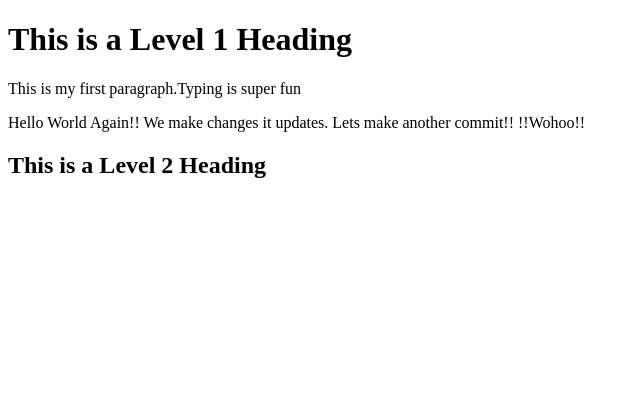
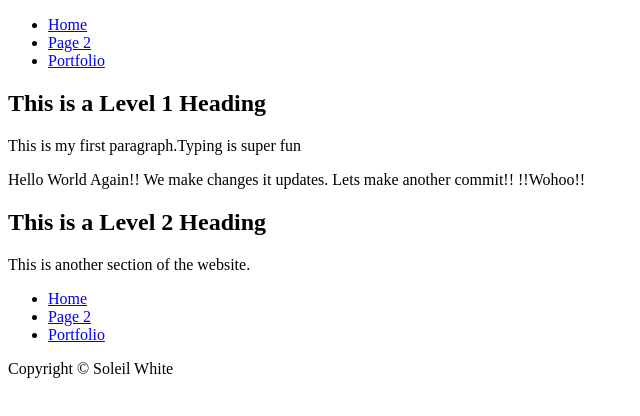
Before and after one commit to Soleilwhite/My-Second-Repository, a plain HTML site: page index.html in a window 1280 px wide. Shown: the whole page, without its empty margins (0-640 px from the left). Drawn offline with Linux system fonts and the light colour scheme.

Commit message:
Created new html files

```diff
--- a/index.html
+++ b/index.html
@@ -2,15 +2,42 @@
 <html lang="en-us">
   <head>
     <meta charset="utf-8" />
+    <meta name="viewport" content="width=device-width, initial-scale=1.0" />
     <title>My Super Amazing Website</title>
   </head>
   <body>
-    <h1>This is a Level 1 Heading</h1>
-    <p>This is my first paragraph.Typing is super fun</p>
-    <p>
-      Hello World Again!! We make changes it updates. Lets make another commit!!
-      !!Wohoo!!
-    </p>
-    <h2>This is a Level 2 Heading</h2>
+    <header>
+      <nav>
+        <ul>
+          <li><a href="index.html">Home</a></li>
+          <li><a href="page2.html">Page 2</a></li>
+          <li><a href="portfolio.html">Portfolio</a></li>
+        </ul>
+      </nav>
+    </header>
+    <main>
+      <section>
+        <h1>This is a Level 1 Heading</h1>
+        <p>This is my first paragraph.Typing is super fun</p>
+        <p>
+          Hello World Again!! We make changes it updates. Lets make another
+          commit!! !!Wohoo!!
+        </p>
+      </section>
+      <section>
+        <h2>This is a Level 2 Heading</h2>
+        <p>This is another section of the website.</p>
+      </section>
+    </main>
+    <footer>
+      <nav>
+        <ul>
+          <li><a href="index.html">Home</a></li>
+          <li><a href="page2.html">Page 2</a></li>
+          <li><a href="portfolio.html">Portfolio</a></li>
+        </ul>
+      </nav>
+      <p>Copyright &copy; Soleil White</p>
+    </footer>
   </body>
 </html>
```
Also changed, not shown: page2.html (added, +19 -0 lines), portfolio.html (added, +30 -0 lines), 1 other file.
